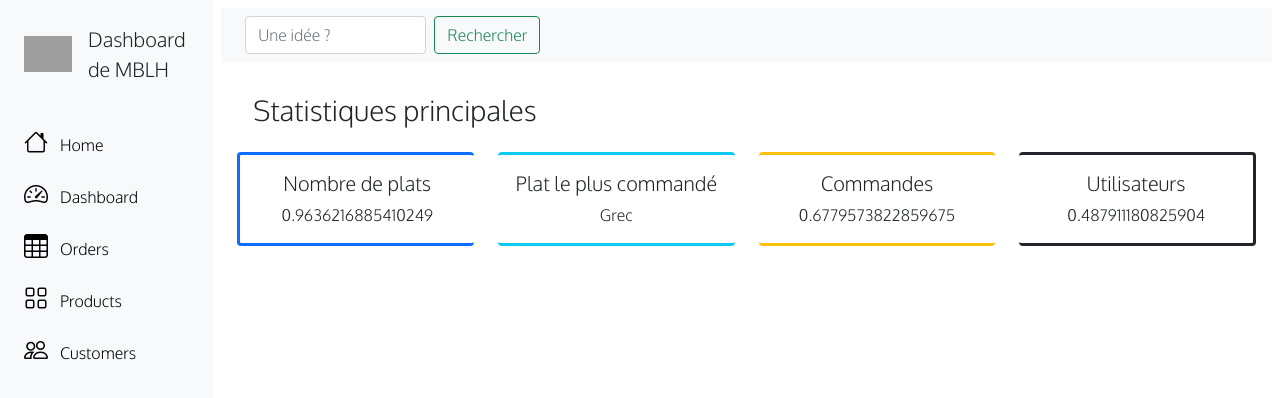
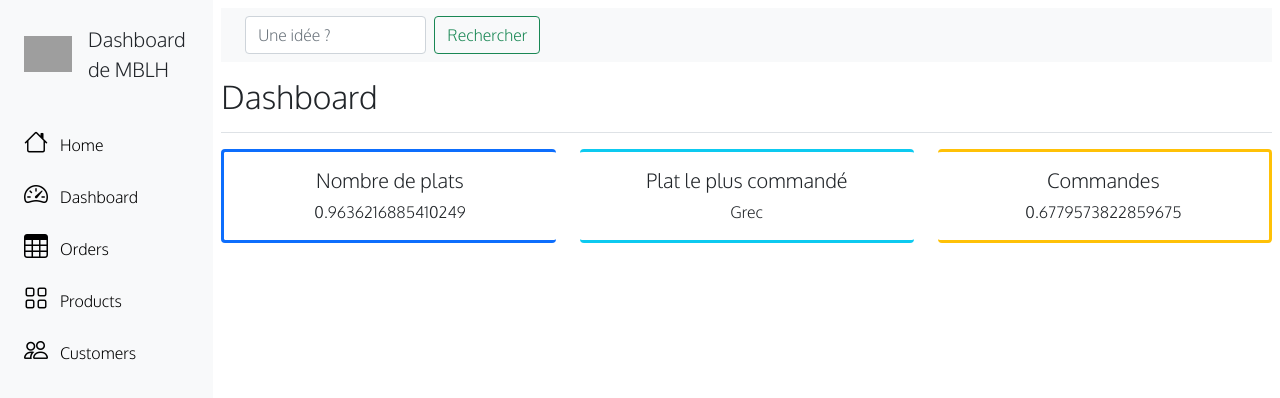
Before and after one commit to BonApp12/BonApp, a React (Create React App) app in the folder packages/front-manager/: page / in a window 1280 px wide. Shown: the top 398 px of the page. Built offline with nearby package versions, Linux system fonts and the light colour scheme; grey boxes are pictures that could not be loaded.

Commit message:
[CARD] New structure of Card

```diff
--- a/packages/front-manager/src/components/Stats.js
+++ b/packages/front-manager/src/components/Stats.js
@@ -9,28 +9,36 @@
         title: 'Plat le plus commandé',
         value: 'Grec'
     }, {
-        class: 'card border-3 border-start-0 border-end-0 border-warning mb-3', title: 'Commandes', value: Math.random()
-    }, {
-        class: 'card border-3 border-start-0 border-dark mb-3', title: 'Utilisateurs', value: Math.random()
+        class: 'card border-3 border-start-0 border-warning mb-3', title: 'Commandes', value: Math.random()
     }];
 
-    return (<div className='p-3'>
-            <h3 className='p-3'>Statistiques principales</h3>
+    return (
+        <div>
+            <div
+                className="d-flex justify-content-between flex-wrap flex-md-nowrap align-items-center pt-3 pb-2 mb-3 border-bottom">
+                <h1 className="h2">Dashboard</h1>
+            </div>
             <div className="row">
                 {stats.map((stat) => {
-                    return (<div className="col-sm-3 text-center">
+                    return (
+                        <div className="col-sm-4 text-center">
                             <div className={stat.class}>
                                 <div className="card-body">
-                                    <h5 className="card-title">{stat.title}</h5>
+                                    <h5 className="card-title">
+                                        {stat.title}
+                                    </h5>
                                     <p className="card-text">
                                         {stat.value}
                                     </p>
                                 </div>
                             </div>
-                        </div>)
+                        </div>
+                    )
                 })}
             </div>
-        </div>)
+        </div>
+
+    )
 }
 
 export default Stats;
```
